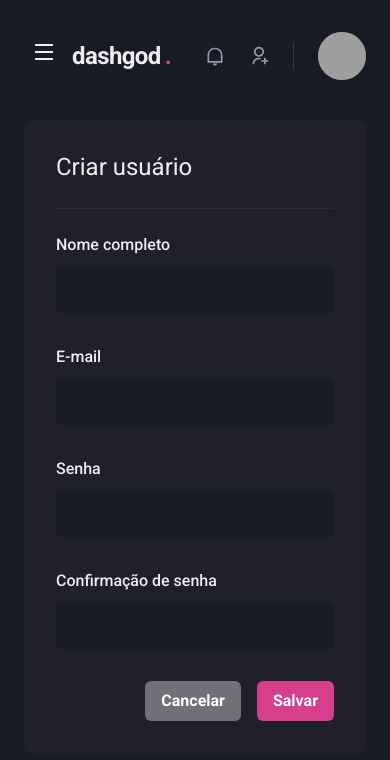
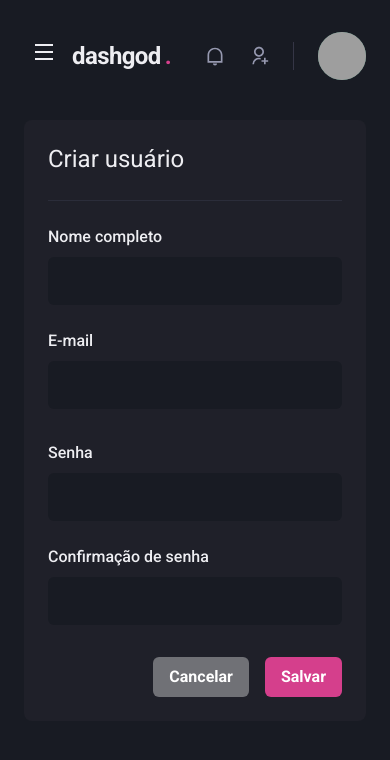
Before and after one commit to nicolaskruger/dashgo, a Next.js app: page /users/create in a window 390 px wide. Shown: the top 760 px of the page. Built offline with nearby package versions, Linux system fonts and the light colour scheme; grey boxes are pictures that could not be loaded.

Commit message:
cadastro responsivo

```diff
--- a/src/pages/users/create.tsx
+++ b/src/pages/users/create.tsx
@@ -10,16 +10,16 @@
         <Box>
             <Layout>
 
-                <Box flex={"1"} borderRadius={8} bg={"gray.800"} p="8">
+                <Box flex={"1"} borderRadius={8} bg={"gray.800"} p={["6", "8"]}>
                     <Heading size={"lg"} fontWeight={"normal"}>Criar usuário</Heading>
                     <Divider my={"6"} borderColor={"gray.700"} />
 
                     <VStack spacing={"8"}>
-                        <SimpleGrid minChildWidth={"240px"} spacing={"8"} w="100%">
+                        <SimpleGrid minChildWidth={"240px"} spacing={["6", "8"]} w="100%">
                             <Input info="name" label="Nome completo" />
                             <Input info="email" label="E-mail" />
                         </SimpleGrid>
-                        <SimpleGrid minChildWidth={"240px"} spacing={"8"} w="100%">
+                        <SimpleGrid minChildWidth={"240px"} spacing={["6", "8"]} w="100%">
                             <Input info="password" type={"password"} label="Senha" />
                             <Input info="password_confirmation" type={"password"} label="Confirmação de senha" />
                         </SimpleGrid>
```
